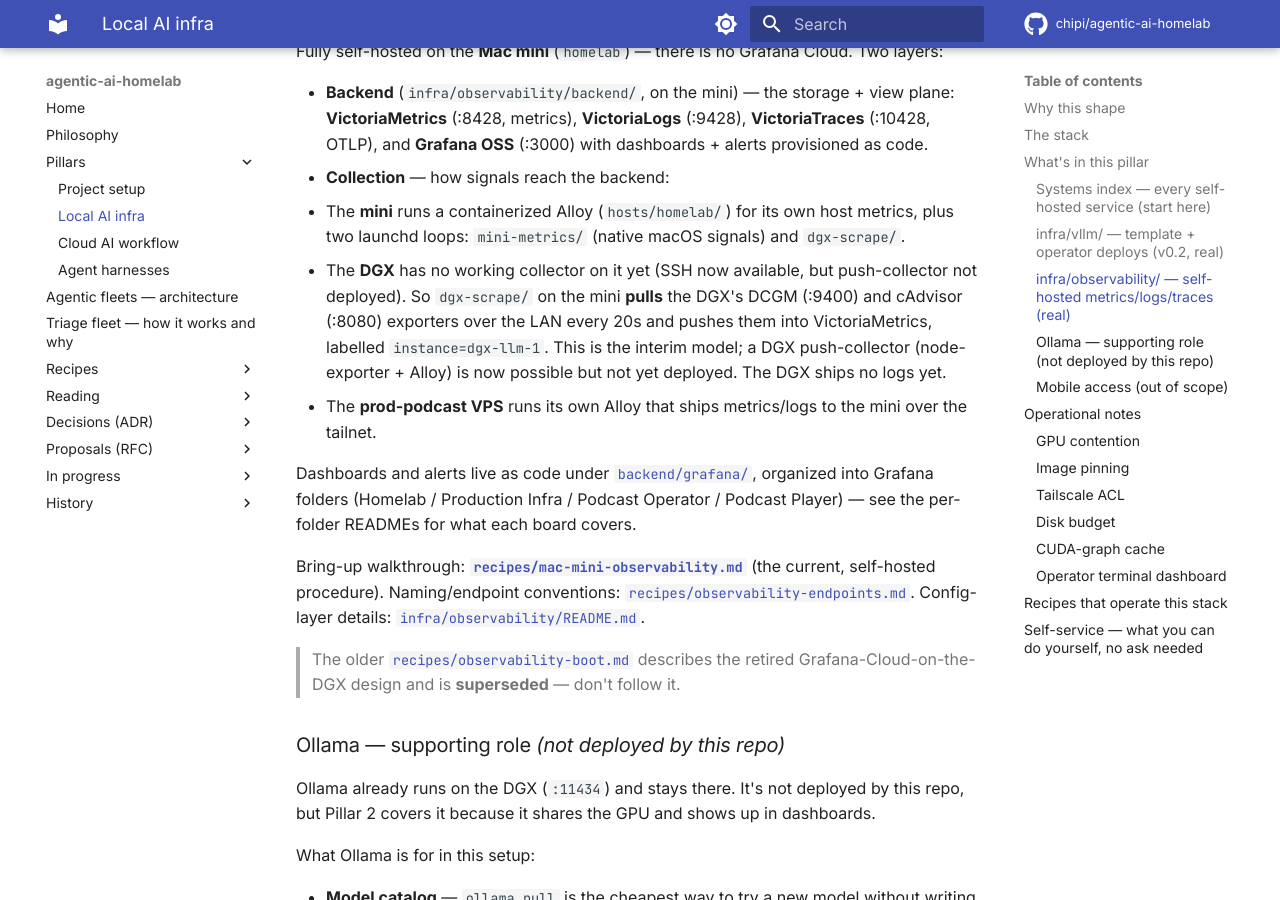
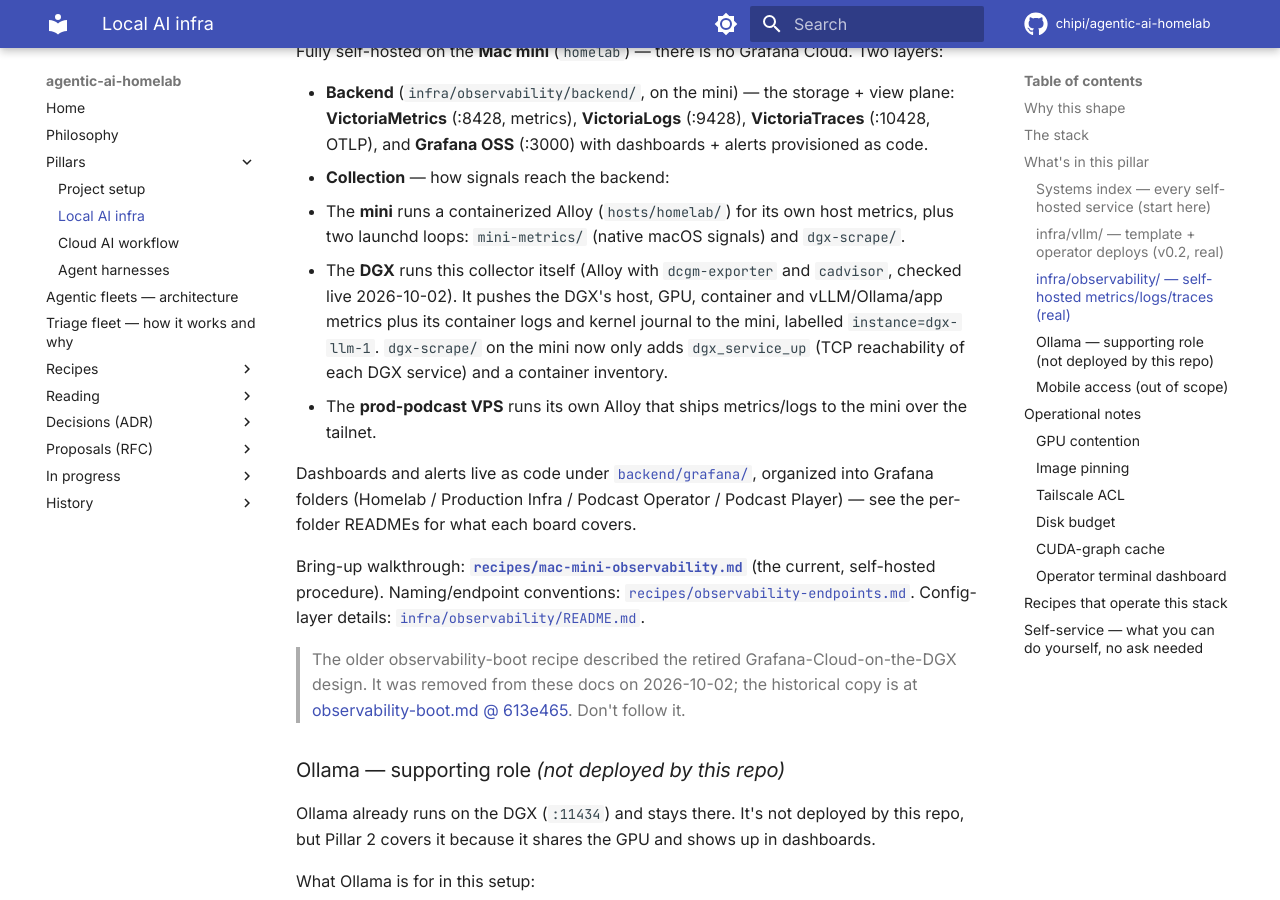
Before and after one commit to chipi/agentic-ai-homelab, an MkDocs documentation site: the page built from docs/local-ai-infra.md, in a window 1280 px wide and 900 px high, scrolled down 3279 px. Built offline with MkDocs 1.6.1 and Material for MkDocs 9.7.7, drawn with Linux system fonts in a browser that asks for light colours; comment, search, counter and statistics services are not loaded.

Commit message:
docs(o11y): the rest of 5a03d86 — DGX collection as it runs today; nav + referrers of the removed recipe
5a03d86 was meant to carry these changes but its `git add` aborted on the
already-removed file's pathspec, so it shipped ONLY the deletion of
docs/recipes/observability-boot.md — leaving mkdocs.yml's nav and two pages
pointing at a missing file (strict docs build red on main). This commit is the
remainder; its message (below) is what 5a03d86's message describes.

Corrections (checked live 2026-10-02): Alloy v1.17.0 runs ON the DGX with
dcgm-exporter + cadvisor and pushes all DGX metrics plus container logs and the
kernel journal; the mini's dgx-scrape only pushes dgx_service_up + a container
inventory. Fixed in infra/observability/README.md (also: kernel journal is
shipped), infra/README.md host map + diagram, docs/local-ai-infra.md,
infra/observability/docker-compose.yml header, and the obs-boot skill table.
The removed recipe's nav entry is dropped and its referrers point to the
historical copy at 613e465 (HTTP 200).

Co-Authored-By: Claude Opus 5.5 <noreply@anthropic.com>
Claude-Session: https://claude.ai/code/session_01A3AyeMKYjWG1wMkRckyU2s

```diff
--- a/docs/local-ai-infra.md
+++ b/docs/local-ai-infra.md
@@ -153,12 +153,12 @@ Cloud. Two layers:
   - The **mini** runs a containerized Alloy (`hosts/homelab/`) for its own
     host metrics, plus two launchd loops: `mini-metrics/` (native macOS
     signals) and `dgx-scrape/`.
-  - The **DGX** has no working collector on it yet (SSH now available, but
-    push-collector not deployed). So `dgx-scrape/` on the mini **pulls**
-    the DGX's DCGM (:9400) and cAdvisor (:8080) exporters over the LAN every
-    20s and pushes them into VictoriaMetrics, labelled `instance=dgx-llm-1`.
-    This is the interim model; a DGX push-collector (node-exporter + Alloy)
-    is now possible but not yet deployed. The DGX ships no logs yet.
+  - The **DGX** runs this collector itself (Alloy with `dcgm-exporter` and
+    `cadvisor`, checked live 2026-10-02). It pushes the DGX's host, GPU, container
+    and vLLM/Ollama/app metrics plus its container logs and kernel journal to the
+    mini, labelled `instance=dgx-llm-1`. `dgx-scrape/` on the mini now only adds
+    `dgx_service_up` (TCP reachability of each DGX service) and a container
+    inventory.
   - The **prod-podcast VPS** runs its own Alloy that ships metrics/logs to
     the mini over the tailnet.
 
@@ -173,9 +173,9 @@ Bring-up walkthrough: **[`recipes/mac-mini-observability.md`](recipes/mac-mini-o
 [`recipes/observability-endpoints.md`](recipes/observability-endpoints.md).
 Config-layer details: [`infra/observability/README.md`](https://github.com/chipi/agentic-ai-homelab/blob/main/infra/observability/README.md).
 
-> The older [`recipes/observability-boot.md`](recipes/observability-boot.md)
-> describes the retired Grafana-Cloud-on-the-DGX design and is **superseded**
-> — don't follow it.
+> The older observability-boot recipe described the retired Grafana-Cloud-on-the-DGX
+> design. It was removed from these docs on 2026-10-02; the historical copy is at
+> [observability-boot.md @ 613e465](https://github.com/chipi/agentic-ai-homelab/blob/613e465/docs/recipes/observability-boot.md). Don't follow it.
 
 ### Ollama — supporting role *(not deployed by this repo)*
 
--- a/mkdocs.yml
+++ b/mkdocs.yml
@@ -94,7 +94,6 @@ nav:
     - Chrome DevTools MCP agent loop: recipes/chrome-devtools-mcp-agent-loop.md
     - fleetd — build, deploy, operate: recipes/fleetd-deploy.md
     - Triage fleet — install, run, review, improve: recipes/signal-fleet-runbook.md
-    - Observability boot (superseded): recipes/observability-boot.md
   - Reading:
     - Overview: reading/README.md
     - LLM stack — end-to-end: reading/llm-end-to-end.md
```
Also changed, not shown: docs/wip/NEXT_STEPS.md (+1 -1 lines), infra/README.md (+7 -4 lines), infra/observability/README.md (+14 -9 lines), workstation/claude/skills/obs-boot/SKILL.md (+3 -3 lines), 1 other file.
